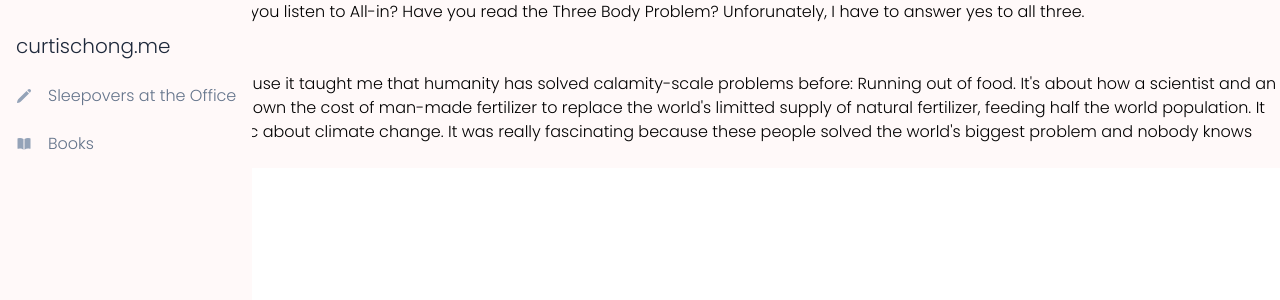
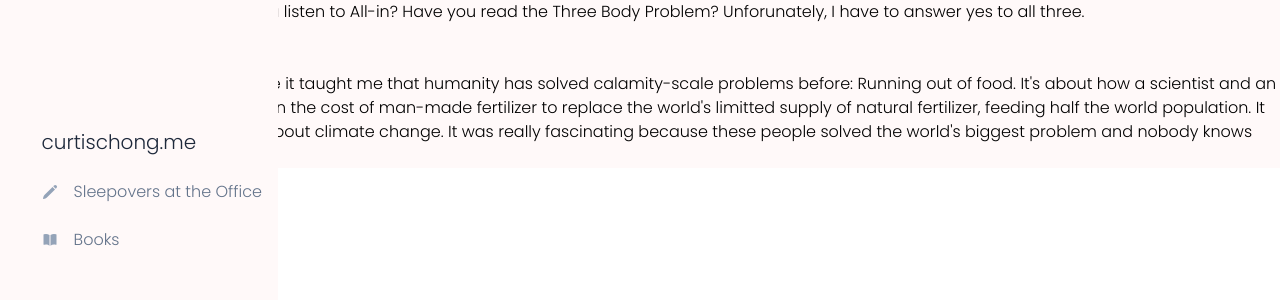
Before and after one commit to chongcurtis/chongcurtis.github.io, a Next.js app: page /books in a window 1280 px wide. Shown: the top 300 px of the page. Built offline with nearby package versions, Linux system fonts and the light colour scheme.

Commit message:
perfected sidebar positioning

```diff
--- a/src/components/sidebar/Menu.tsx
+++ b/src/components/sidebar/Menu.tsx
@@ -36,14 +36,14 @@ const Menu = ({ open, setOpen, navLinks }: Props) => {
             className={classNames({
                 "flex flex-col justify-between": true, // sidebar
                 "bg-background-color": true,
-                "pl-10px fixed top-0 z-0 md:sticky md:top-16 md:z-0 md:w-full 2xl:pl-[10vh]": true, // positioning
+                "fixed top-0 z-0 pl-[1.6rem] md:sticky md:z-0 md:w-full 2xl:pl-[10vh]": true, // positioning
                 // NOTE: to change the width, you need to modify tailwind.config.js
                 "h-full w-3/4 md:h-[100vh] 2xl:w-[25rem]": true, // for height and width
                 ".3s transition-transform ease-in-out xl:translate-x-0": true, //animations
                 "-translate-x-full": !open, // hide sidebar to the left when closed
             })}
         >
-            <nav className="pt-8 md:sticky">
+            <nav className="pt-[8rem] md:sticky">
                 <Link
                     className="ml-4 text-xl text-slate-800 decoration-sleepover-secondary underline-offset-2 hover:underline hover:decoration-wavy"
                     href="/"
```
